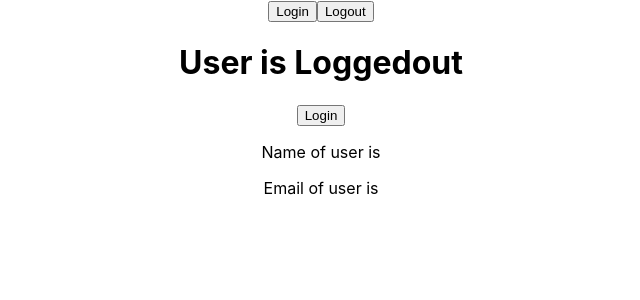
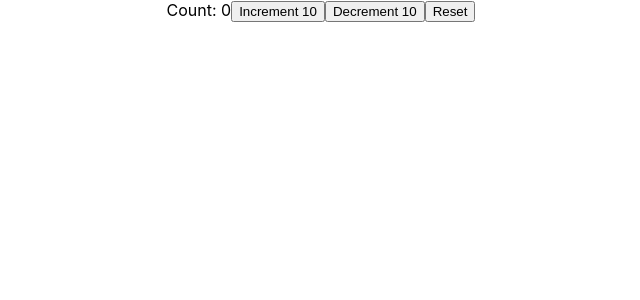
Before and after one commit to DivyarajsinhRana/typescript, a React (Create React App) app in the folder my-app/: page / in a window 1280 px wide. Shown: the top 300 px of the page, without its empty margins (319-959 px from the left). Built offline with nearby package versions, Linux system fonts and the light colour scheme.

Commit message:
UserReducer in typescript

```diff
--- a/my-app/src/App.tsx
+++ b/my-app/src/App.tsx
@@ -11,6 +11,7 @@
 import Input from './components/Props/Input';
 import Container from './components/Props/Container';
 import {UseState,User} from './components/Hook/UseState';
+import Usereducer from './components/Hook/Usereducer';
 function App() {
   const person ={
     fn : "Divyarajsinh",
@@ -45,8 +46,9 @@
       }} />
       <Input value='' handleChange={(e)=>console.log(e)} />
       <Container  styles={{border:"1px solid black",color:"green"}} /> */}
-    <UseState/>
-    <User/>
+    {/* <UseState/>
+    <User/> */}
+    <Usereducer />
     </div>
   );
 }
--- /dev/null
+++ b/my-app/src/components/Hook/Usereducer.tsx
@@ -0,0 +1,53 @@
+import { useReducer } from 'react'
+
+type CounterState = {
+  count: number
+}
+//  type CounterAction = {
+//     type : string,
+//     payload ? : number
+//  }
+
+type UpdateAction = {
+  type: 'increment' | 'decrement'
+  payload: number
+}
+
+type ResetAction = {
+  type: 'reset'
+}
+
+type CounterAction = UpdateAction | ResetAction
+
+const initialState = { count: 0 }
+
+function reducer(state : CounterState, action :CounterAction) {
+  switch (action.type) {
+    case 'increment':
+      return { count: state.count + action.payload }
+    case 'decrement':
+      return { count: state.count - action.payload }
+    case 'reset':
+      return initialState
+    default:
+      return state
+  }
+}
+
+ const Usereducer = () => {
+  const [state, dispatch] = useReducer(reducer, initialState)
+  return (
+    <>
+      Count: {state.count}
+      <button onClick={() => dispatch({ type: 'increment', payload: 10 })}>
+        Increment 10
+      </button>
+      <button onClick={() => dispatch({ type: 'decrement', payload: 10 })}>
+        Decrement 10
+      </button>
+      <button onClick={() => dispatch({ type: 'reset' })}>Reset</button>
+    </>
+  )
+}
+
+export default Usereducer
```
